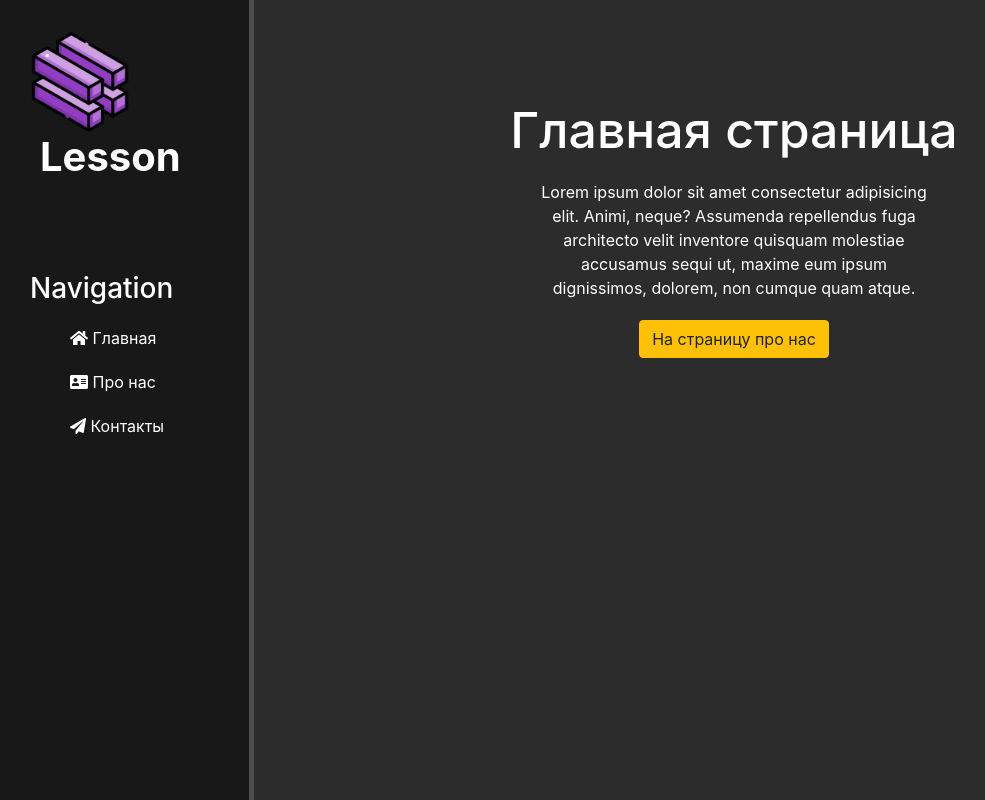
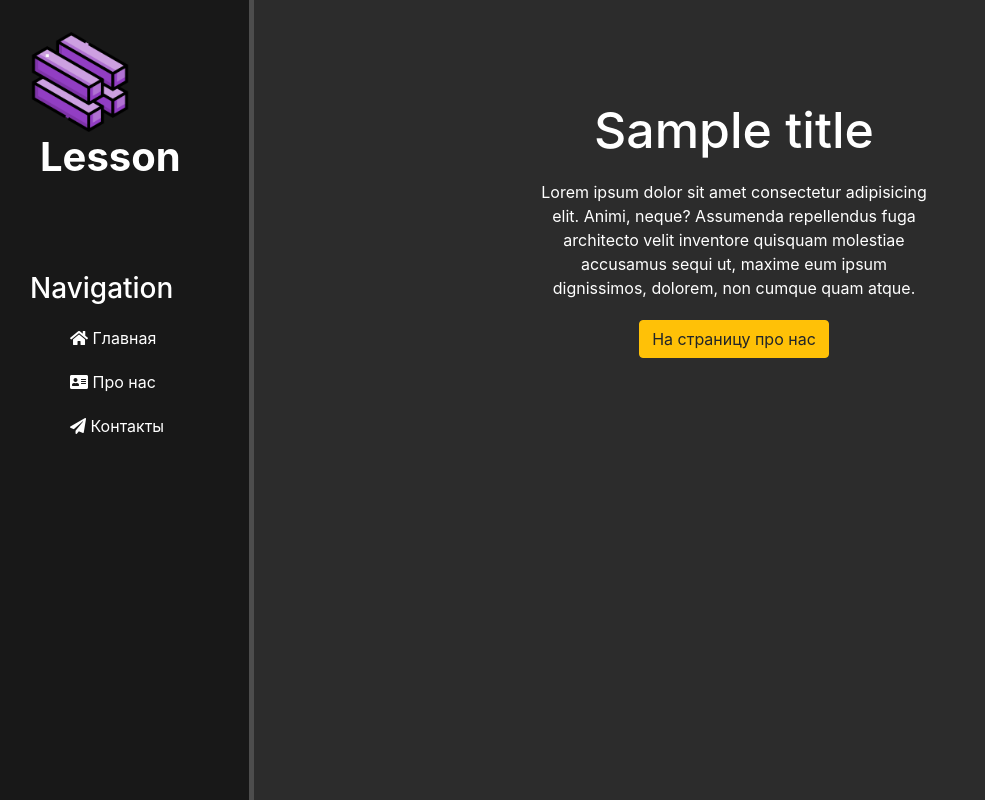
Before and after one commit to lCoca-Colal/Django, a Django app: template main/templates/main/index.html in a window 1280 px wide. Shown: the whole page, without its empty margins (2-987 px from the left). Run offline with Django 4.2, Linux system fonts and the light colour scheme; the template is opened without the code that fills it: most values are stand-ins (such as "Sample title", 1, 10 or a date in 2020); some libraries are stand-ins or nearby versions.

Commit message:
second commit

```diff
--- a/main/templates/main/index.html
+++ b/main/templates/main/index.html
@@ -2,10 +2,13 @@
 
 {% block content  %}
     <div class="features">
-        <h1>Главная страница</h1>
+        <h1>{{ title }}</h1>
         <p>Lorem ipsum dolor sit amet consectetur adipisicing elit. Animi, neque? Assumenda repellendus fuga architecto velit inventore quisquam molestiae accusamus sequi ut, maxime eum ipsum dignissimos, dolorem, non cumque quam atque.</p>
         <button class="btn btn-warning">На страницу про нас</button>
+
     </div>
+
+
 
 {% endblock %}
 
--- a/main/templates/main/layaout.html
+++ b/main/templates/main/layaout.html
@@ -6,11 +6,10 @@
     <meta charset="UTF-8">
     <meta http-equiv="X-UA-Compatible" content="IE=edge">
     <meta name="viewport" content="width=device-width, initial-scale=1.0">
-    <title>{% block title %}{% endblock %}</title>
     <link rel="stylesheet" href="https://cdn.jsdelivr.net/npm/bootstrap@4.3.1/dist/css/bootstrap.min.css">
     <link rel="stylesheet" href="{% static 'main/css/main.css' %}">
     <link rel="stylesheet" href="https://use.fontawesome.com/releases/v5.8.2/css/all.css">
-</head>
+    <title>{% block title %}{% endblock %}</title></head>
 <body>
     <aside>
         <img src="{% static 'main/css/img/free-icon-rectangle-9215438.png' %}" alt="logo">
--- a/main/views.py
+++ b/main/views.py
@@ -1,7 +1,11 @@
 from django.shortcuts import render
 
 def index(request):
-    return render(request, 'main/index.html')
+    data = {
+        'title': 'Главная страница!',
+        'values': ['Some', 'Hello', '123']
+    }
+    return render(request, 'main/index.html', data)
 
 def about(request):
     return render(request, 'main/about.html')
```
